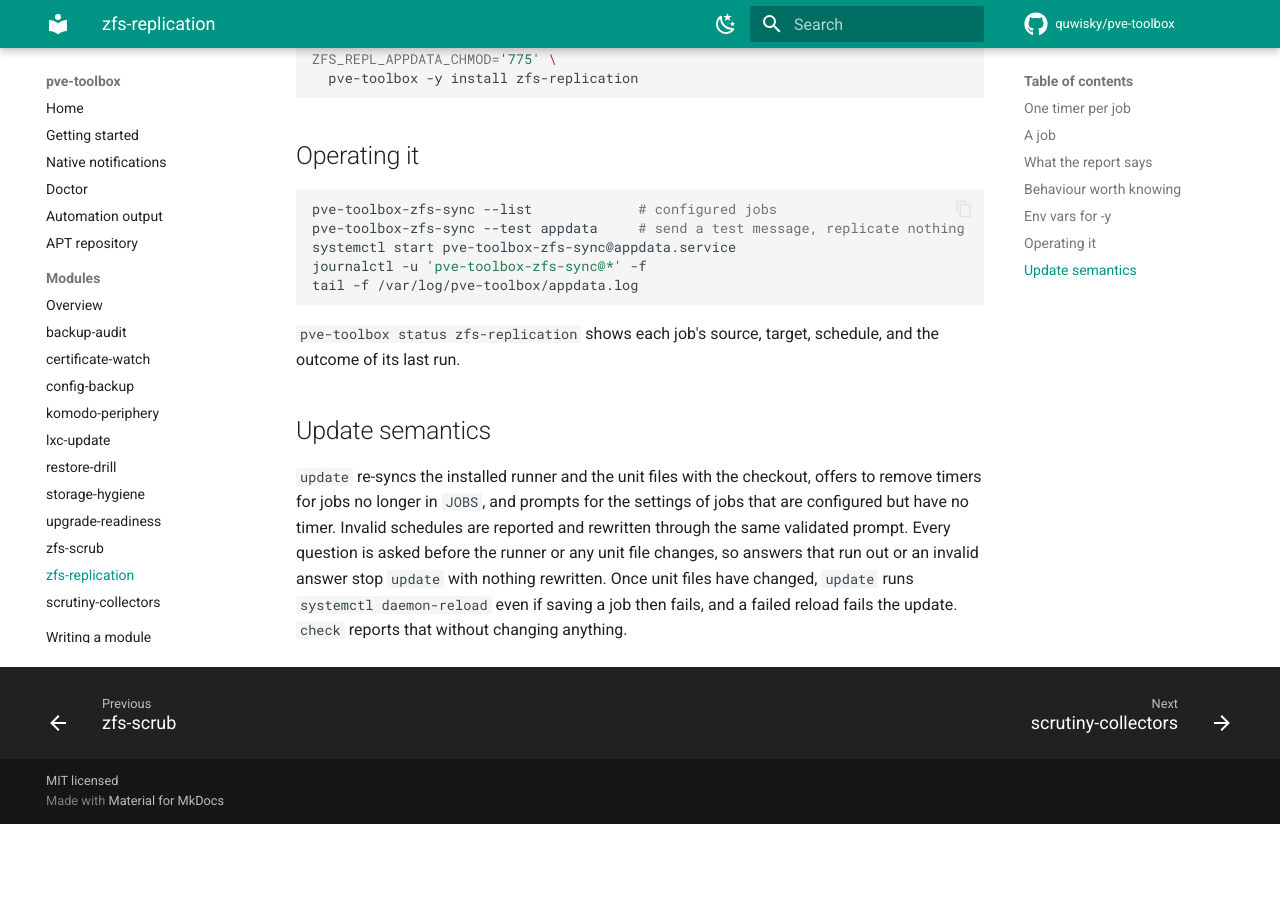
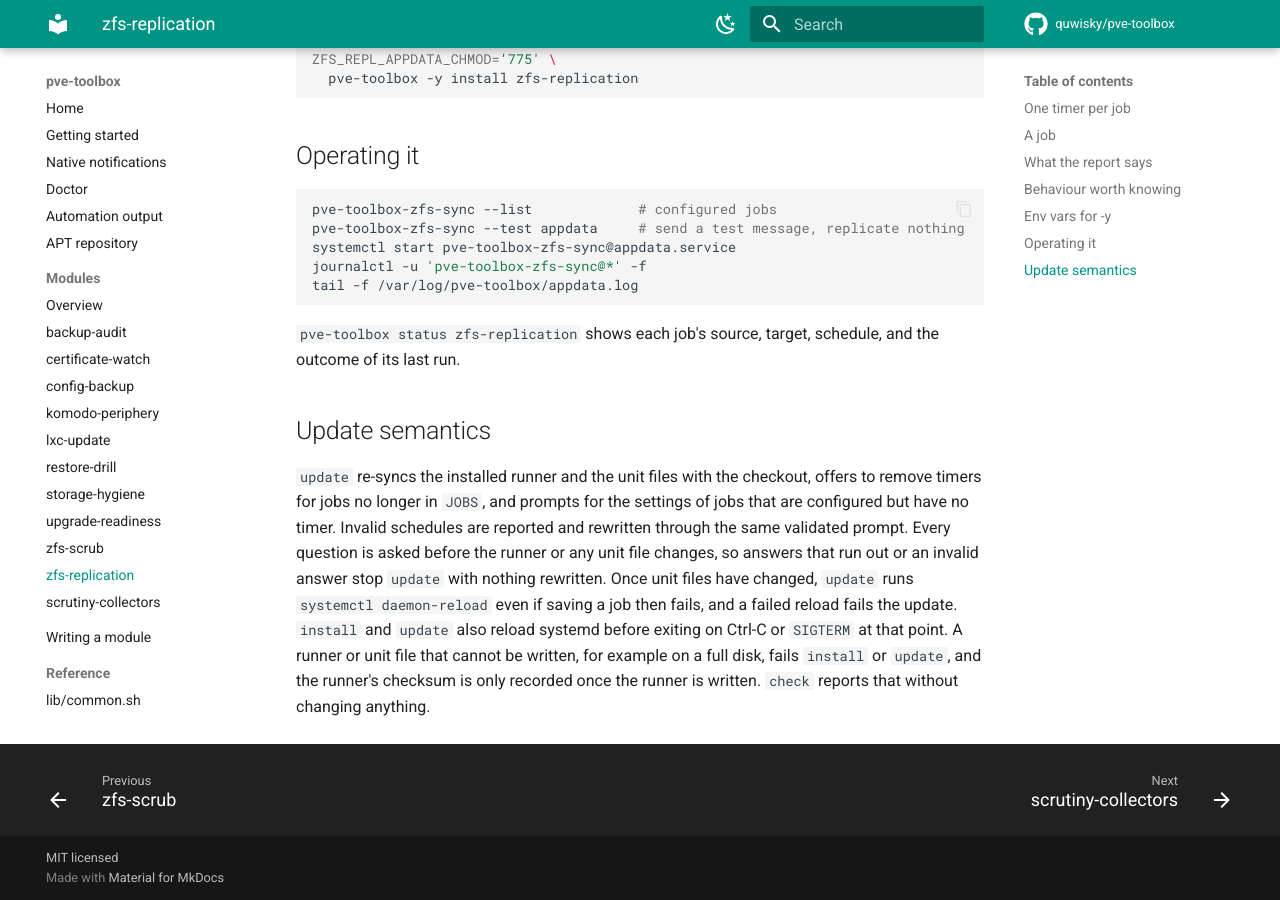
Before and after one commit to quwisky/pve-toolbox, an MkDocs documentation site: the page built from docs/modules/zfs-replication.md, in a window 1280 px wide and 900 px high, scrolled down 3254 px. Built offline with MkDocs 1.6.1 and Material for MkDocs 9.7.7, drawn with Linux system fonts in a browser that asks for light colours; comment, search, counter and statistics services are not loaded; before the commit the page ends 4078 px from its top, so only the background shows below that.

Commit message:
fix(zfs-replication): fail install and update on unwritten runner or unit files (#118)
The runner copy, install_toolbox_lib, and the service and timer heredocs
dropped their exit status, and modules run where set -e does not apply. On
a full disk update printed "In sync" and recorded SCRIPT_SUM over a
truncated runner. Each write now fails install or update after a
daemon-reload, SCRIPT_SUM is recorded only once the runner is written, and
an INT/TERM/HUP between the first unit write and the reload still reloads
systemd before exiting.

```diff
--- a/docs/modules/zfs-replication.md
+++ b/docs/modules/zfs-replication.md
@@ -158,5 +158,8 @@ reported and rewritten through the same validated prompt. Every question is
 asked before the runner or any unit file changes, so answers that run out or an
 invalid answer stop `update` with nothing rewritten. Once unit files have
 changed, `update` runs `systemctl daemon-reload` even if saving a job then
-fails, and a failed reload fails the update. `check` reports that without
-changing anything.
+fails, and a failed reload fails the update. `install` and `update` also
+reload systemd before exiting on Ctrl-C or `SIGTERM` at that point. A runner
+or unit file that cannot be written, for example on a full disk, fails
+`install` or `update`, and the runner's checksum is only recorded once the
+runner is written. `check` reports that without changing anything.
```
Also changed, not shown: docs/writing-a-module.md (+6 -2 lines), 4 other files.
